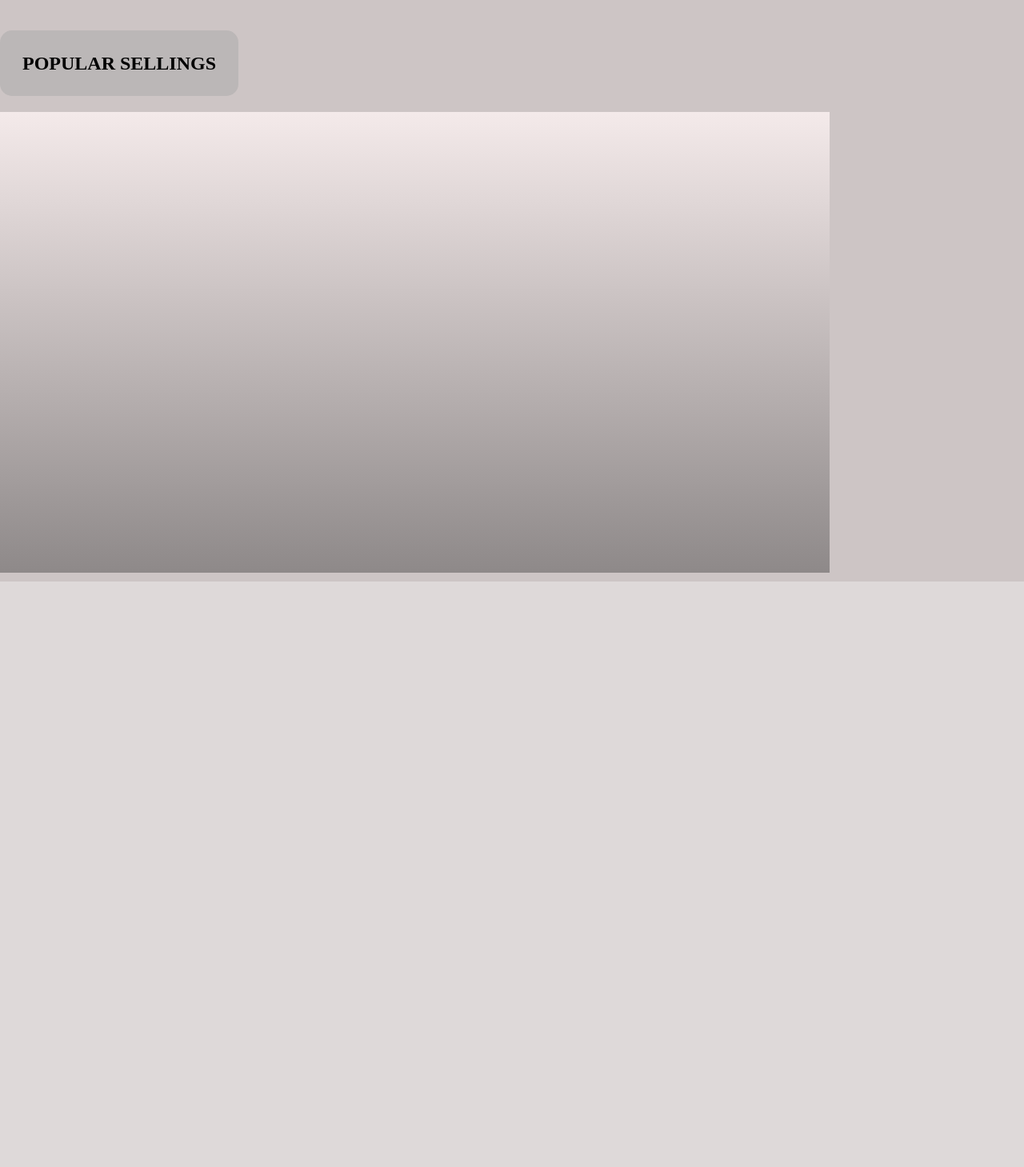
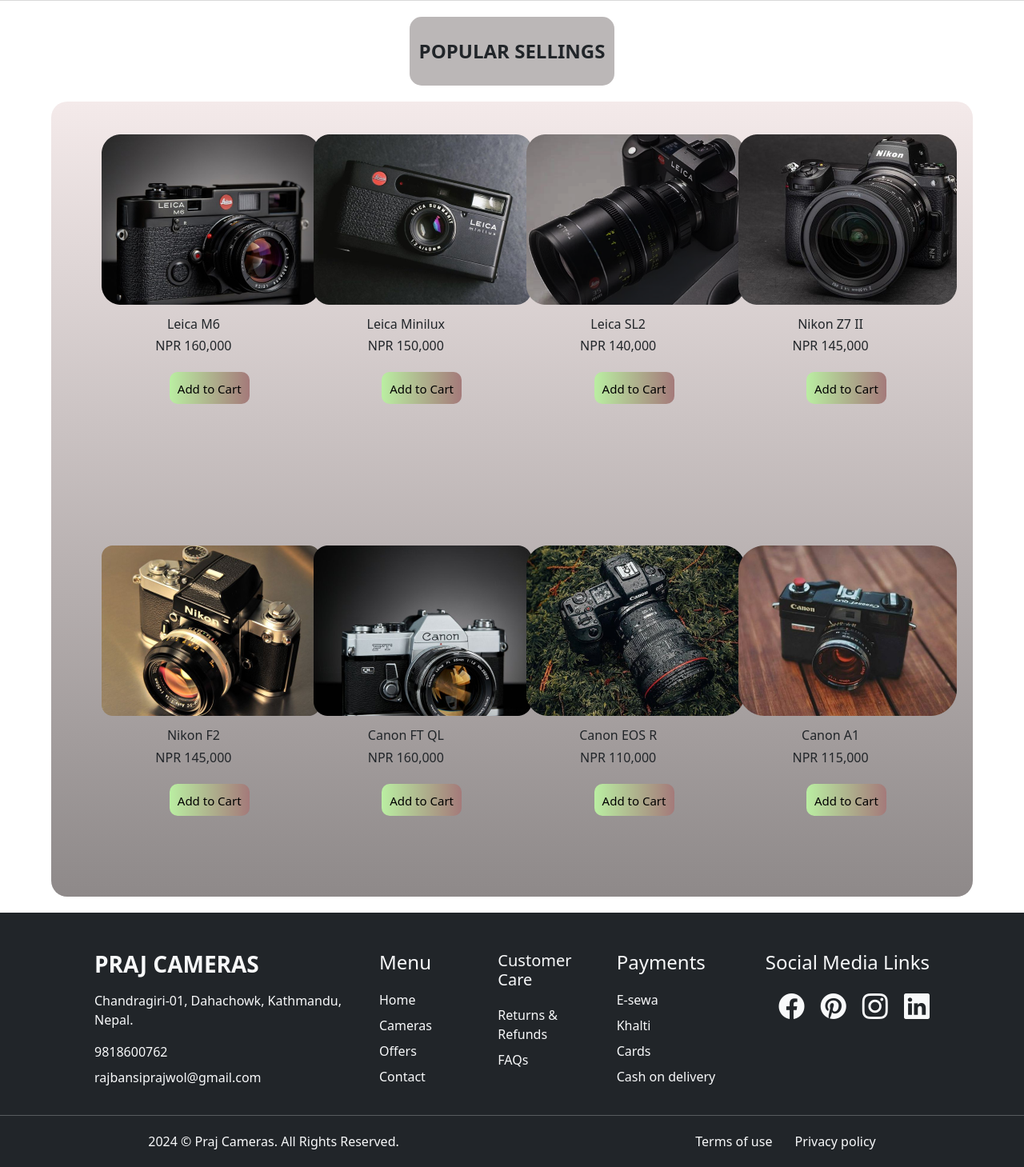
Before and after one commit to Praj13/e-commerce_camera, a PHP site: page / in a window 1280 px wide. Shown: the part 1967-3426 px from the top of the page at 80% size. Before the commit the page ends 2694 px from the top, so only its background shows below. Run offline with PHP 8.4, Linux system fonts and the light colour scheme; some libraries are stand-ins or nearby versions.

Commit message:
home page completed, responsiveness remaining

```diff
--- a/index.html
+++ b/index.html
@@ -8,15 +8,13 @@
     <link rel="stylesheet" href="styles.css">
     <script src="https://kit.fontawesome.com/498cb435cf.js" crossorigin="anonymous"></script>
     <link href="https://fonts.googleapis.com/css2?family=Inter:wght@400;500;600;700&display=swap" rel="stylesheet">
-
-
+    <link href="https://cdn.jsdelivr.net/npm/bootstrap@5.3.3/dist/css/bootstrap.min.css" rel="stylesheet" integrity="sha384-QWTKZyjpPEjISv5WaRU9OFeRpok6YctnYmDr5pNlyT2bRjXh0JMhjY6hW+ALEwIH" crossorigin="anonymous">
+    <script src="https://cdn.jsdelivr.net/npm/bootstrap@5.3.3/dist/js/bootstrap.bundle.min.js" integrity="sha384-YvpcrYf0tY3lHB60NNkmXc5s9fDVZLESaAA55NDzOxhy9GkcIdslK1eN7N6jIeHz" crossorigin="anonymous"></script>
+    <link rel="stylesheet" href="https://cdnjs.cloudflare.com/ajax/libs/bootstrap-icons/1.8.1/font/bootstrap-icons.min.css">
 </head>
 
 <body>
-
-
     <div class="main">
-
         <div class="navbar">
             <div class="logo">
                 <img class="rounded-image" width="90" src="images/Screenshot 2024-07-29 163320.png" alt="">
@@ -34,10 +32,10 @@
 
         <div class="slogan">
             <p>BUY IN A</p>
-            <h1>SNAP</h1>
+            <p class="snap">SNAP</p>
             <br>
-            <h1>WITH</h1>
-            <h1>PRAJ CAMERAS</h1>
+            <p class="with">WITH</p>
+            <p class="praj">PRAJ CAMERAS</p>
         </div>
 
         <div class="btn1">
@@ -49,7 +47,6 @@
         </div>
         <div class="ellipse">
         </div>
-
     </div>
 
     <br>
@@ -78,27 +75,125 @@
     <br>
 
     <div class="main3">
-
         <div class="left">
             <h1 class="gear">Our Gear Experts are here to help</h1>
-
-            <h4 class="help">Our Gear Experts are here to help you with every aspect of buying and selling  camera equipment. Whether making a new purchase, trading up, or looking to turn old gear into cash, we're here to answer your questions, give you the best advice, and even help place your order.</h4>
+            <h4 class="help">Our Gear Experts are here to help you with every aspect of buying and selling camera equipment. Whether making a new purchase, trading up, or looking to turn old gear into cash, we're here to answer your questions, give you the best advice, and even help place your order.</h4>
             <button class="btn5">Contact us</button>
         </div>
 
         <div class="right">
-            <img  src="https://cdn.profoto.com/cdn/052f0d4/contentassets/6f98dec56a624787ba47809280ad9a31/profoto-a1-michael-anthony-bts-23.jpg?width=1280&quality=75&format=jpg" alt="">
+            <img src="https://cdn.profoto.com/cdn/052f0d4/contentassets/6f98dec56a624787ba47809280ad9a31/profoto-a1-michael-anthony-bts-23.jpg?width=1280&quality=75&format=jpg" alt="">
+        </div>
     </div>
 
+    <div class="main4">
+        <div class="brand-2">POPULAR SELLINGS</div>
+        <div class="scontainer">
+            <div class="items">
+                <img src="images/c1.png" alt="">
+                <h6 class="desc">Leica M6</h6>
+                <h6 class="price">NPR 160,000</h6>
+                <button class="btn10">Add to Cart</button>
             </div>
-    <br>
-    <div class="main4">
-        <div class="brand-2">
-            POPULAR SELLINGS
+            <div class="items">
+                <img src="images/c2.png" alt="">
+                <h6 class="desc">Leica Minilux</h6>
+                <h6 class="price">NPR 150,000</h6>
+                <button class="btn10">Add to Cart</button>
             </div>
-        <div class="scontainer">
-
+            <div class="items">
+                <img src="images/c3.png" alt="">
+                <h6 class="desc">Leica SL2</h6>
+                <h6 class="price">NPR 140,000</h6>
+                <button class="btn10">Add to Cart</button>
             </div>
+            <div class="items">
+                <img src="images/c4.png" alt="">
+                <h6 class="desc">Nikon Z7 II</h6>
+                <h6 class="price">NPR 145,000</h6>
+                <button class="btn10">Add to Cart</button>
+            </div>
+            <div class="items">
+                <img src="images/c5.png" alt="">
+                <h6 class="desc">Nikon F2</h6>
+                <h6 class="price">NPR 145,000</h6>
+                <button class="btn10">Add to Cart</button>
+            </div>
+            <div class="items">
+                <img src="images/c6.png" alt="">
+                <h6 class="desc">Canon FT QL</h6>
+                <h6 class="price">NPR 160,000</h6>
+                <button class="btn10">Add to Cart</button>
+            </div>
+            <div class="items">
+                <img src="images/c7.png" alt="">
+                <h6 class="desc">Canon EOS R</h6>
+                <h6 class="price">NPR 110,000</h6>
+                <button class="btn10">Add to Cart</button>
+            </div>
+            <div class="items">
+                <img src="images/c8.png" alt="">
+                <h6 class="desc">Canon A1</h6>
+                <h6 class="price">NPR 115,000</h6>
+                <button class="btn10">Add to Cart</button>
+            </div>
+        </div>
+    </div>
+    <div class="footer">
+    <footer class="bg-dark text-light pt-5">
+        <div class="container px-5">
+            <div class="row">
+                <div class="col-6 col-md-4">
+                    <h3 class="fw-bold">PRAJ CAMERAS</h3>
+                    <p class="pt-2">Chandragiri-01, Dahachowk, Kathmandu, Nepal.</p>
+                    <p class="mb-2">9818600762</p>
+                    <p>rajbansiprajwol@gmail.com</p>
+                </div>
+                <div class="col">
+                    <h4>Menu</h4>
+                    <ul class="list-unstyled pt-2">
+                        <li class="py-1">Home</li>
+                        <li class="py-1">Cameras</li>
+                        <li class="py-1">Offers</li>
+                        <li class="py-1">Contact</li>
+                    </ul>
+                </div>
+                <div class="col">
+                    <h5>Customer Care</h5>
+                    <ul class="list-unstyled pt-2">
+                        <li class="py-1">Returns & Refunds</li>
+                        <li class="py-1">FAQs</li>
+                    </ul>
+                </div>
+                <div class="col">
+                    <h4>Payments</h4>
+                    <ul class="list-unstyled pt-2">
+                        <li class="py-1">E-sewa</li>
+                        <li class="py-1">Khalti</li>
+                        <li class="py-1">Cards</li>
+                        <li class="py-1">Cash on delivery</li>
+                    </ul>
+                </div>
+                <div class="col-6 col-lg-3 text-lg-end">
+                    <h4>Social Media Links</h4>
+                    <div class="social-media pt-2">
+                        <a href="#" class="text-light fs-2 me-3"><i class="bi bi-facebook"></i></a>
+                        <a href="#" class="text-light fs-2 me-3"><i class="bi bi-pinterest"></i></a>
+                        <a href="#" class="text-light fs-2 me-3"><i class="bi bi-instagram"></i></a>
+                        <a href="#" class="text-light fs-2"><i class="bi bi-linkedin"></i></a>
+                    </div>
+                </div>
+            </div>
+        </div>
+        <hr>
+        <div class="d-sm-flex justify-content-around py-1">
+            <p>2024 © Praj Cameras. All Rights Reserved. </p>
+            <p>
+                <a href="#" class="text-light text-decoration-none pe-4">Terms of use</a>
+                <a href="#" class="text-light text-decoration-none"> Privacy policy</a>
+            </p>
+        </div>
+    </footer>
 </div>
 </body>
 
--- a/styles.css
+++ b/styles.css
@@ -69,18 +69,27 @@ body {
     font-family: 'Inter', sans-serif;
     font-weight: bold;
 }
-
+.navbar .nav ul li:hover{
+    color: white;
+    cursor: pointer;
+}
 .slogan {
-    height: 20%;
-    width: 20%;
+    height: 30%;
+    width: 25%;
     background-color: #A47A7A;
     position: absolute;
     top: 25%;
-    left: 3%;
+    left: 2%;
     border-radius: 100px;
     padding: 45px;
     color: white;
+    line-height: 0.6;
 
+
+}
+
+.snap, .with, .praj{
+    font-size:xx-large;
 }
 
 .camera {
@@ -155,7 +164,7 @@ body {
     font-size: 24px;
     font-weight: bold;
     background-color: #BBB7B7;
-    padding: auto;
+    padding-top: 10px;
     border-radius: 15px;
 }
 
@@ -211,7 +220,7 @@ body {
     width: 350px;
     height: 90px;
     background-color: blue;
-    margin-top: 10px;
+    margin-top: 30px;
 
 }
 
@@ -296,6 +305,12 @@ body {
     background-image: linear-gradient(to left, #A47A7A, #BAEEA2);
     font-size: 15px;
 }
+
+.btn5:hover{
+    background-color: black;
+    color: white;
+    cursor: pointer;
+}
 .right img{
     height: 55vh;
     border-radius: 40px;
@@ -305,17 +320,18 @@ body {
 
 
 .main4{
-    height: 90vh;
-    width: 90vw;
+    height: 140vh;
+    width: 100vw;
     display: flex;
     flex-direction: column;
-    justify-content: center;
+    /* justify-content: center; */
+    align-items: center;
 }
 
 .brand-2 {
     display: flex;
-    height: 10%;
-    width: 25%;
+    height: 8%;
+    width: 20%;
     margin-top: 20px;
     align-items: center;
     justify-content: center;
@@ -327,8 +343,55 @@ body {
     border-radius: 15px;
 }
 
-.scontainer{
-    height: 80%;
-    width: 90%;
+.scontainer {
+    display: flex;
+    justify-content: center;
+    align-items: center;
+    flex-wrap: wrap;
+    width: 90vw; /* Adjust width as needed */
+    height: 130vh;
+    gap: 35px;
     background-image: linear-gradient(#F4EAEA,#8E8989);
+    border-radius: 20px;
 }
+
+.items {
+    width: 20%; /* Each item takes up 50% of the container's width */
+    height: 40%; /* Adjust height as needed */
+    box-sizing: border-box; /* Include padding and border in the element's total width and height */
+    /* border: 1px solid #4e1111;  */
+}
+
+
+.desc{
+    text-align: center;
+    font-size: medium;
+    padding-top: 15px;
+}
+
+.price{
+    text-align: center;
+    font-size: medium;
+}
+
+.btn10{
+    height: 40px;
+    width: 100px;
+    padding: 10px;
+    border: none;
+    border-radius: 10px;
+    background-image: linear-gradient(to left, #A47A7A, #BAEEA2);
+    font-size: 15px;
+    margin-left: 85px;
+    margin-top: 15px;
+}
+
+.btn10:hover{
+    color: white;
+    cursor: pointer;
+}
+
+
+.footer{
+    margin-top: 20px;
+}
```
Also changed, not shown: footer.html (added, +68 -0 lines), images/c1.png (added), images/c2.png (added), images/c3.png (added), images/c4.png (added), images/c5.png (added), images/c6.png (added), images/c7.png (added), images/c8.png (added). Lines whose indentation alone changed are shown as unchanged.
